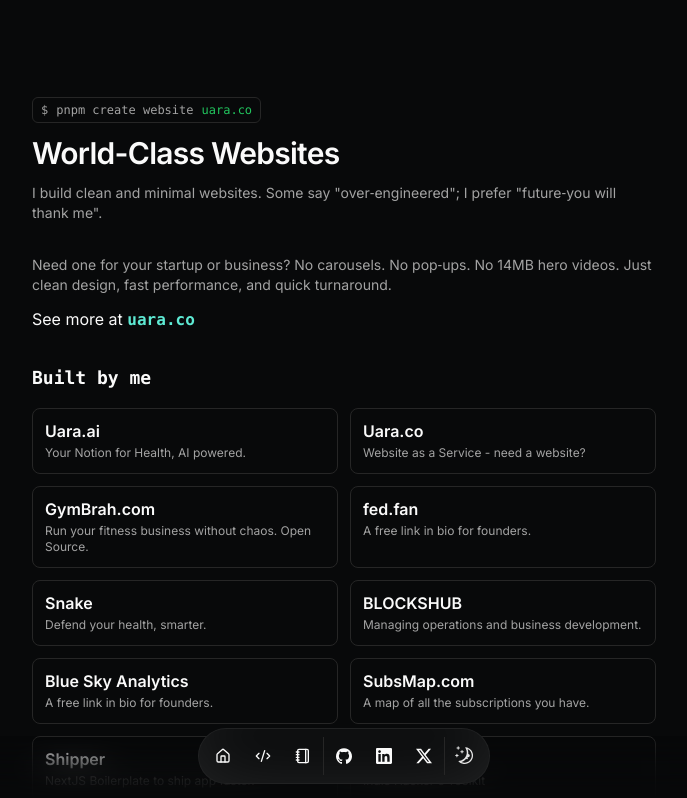
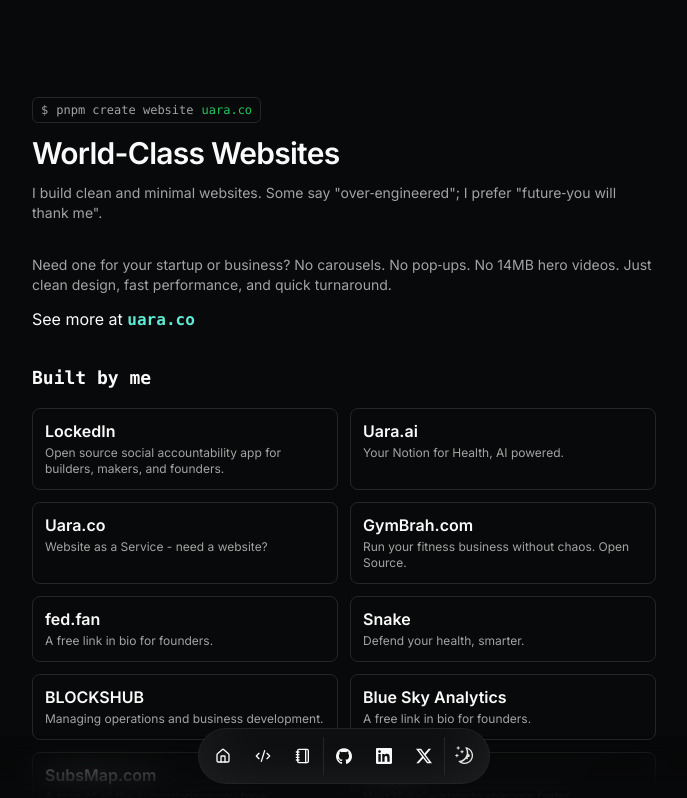
Before and after one commit to federicofanini/federicofan.com, a Next.js app: page /website in a window 1280 px wide. Shown: the top 798 px of the page, without its empty margins (296-983 px from the left). Built offline with nearby package versions, Linux system fonts and the light colour scheme.

Commit message:
backlink

```diff
--- a/src/data/resume.tsx
+++ b/src/data/resume.tsx
@@ -60,6 +60,19 @@
   },
 
   work: [
+    {
+      company: "LockedIn",
+      href: "https://lockedin.bio?via=federicofan.com",
+      badges: [],
+      location: "Remote",
+      title: "Engineering & Founder",
+      logoUrl: "/lockedin.png",
+      start: "2025",
+      end: "Present",
+      abandoned: false,
+      description:
+        "Open source social accountability app for builders, makers, and founders.",
+    },
     {
       company: "Uara.ai",
       href: "https://uara.ai?via=federicofan.com",
@@ -209,6 +222,33 @@
   ],
   projects: [
     {
+      title: "LockedIn",
+      href: "https://lockedin.bio?ref=federicofan.com&utm_source=highlights",
+      dates: "Sep 2025",
+      active: true,
+      description:
+        "Open source social accountability app for builders, makers, and founders. Demo [here](https://lockedin.bio/fed).",
+      technologies: [
+        "Next.js",
+        "Typescript",
+        "Supabase",
+        "Prisma",
+        "TailwindCSS",
+        "Stripe",
+        "Shadcn UI",
+        "Resend",
+      ],
+      links: [
+        {
+          type: "Website",
+          href: "https://lockedin.bio?ref=federicofan.com&utm_source=highlights",
+          icon: <Icons.globe className="size-3" />,
+        },
+      ],
+      image: "/startup/lockedin.png",
+      video: "",
+    },
+    {
       title: "Uara.ai",
       href: "https://uara.ai?ref=federicofan.com&utm_source=highlights",
       dates: "Jan 2025",
```
Also changed, not shown: public/lockedin.png (added), public/startup/lockedin.png (added).
